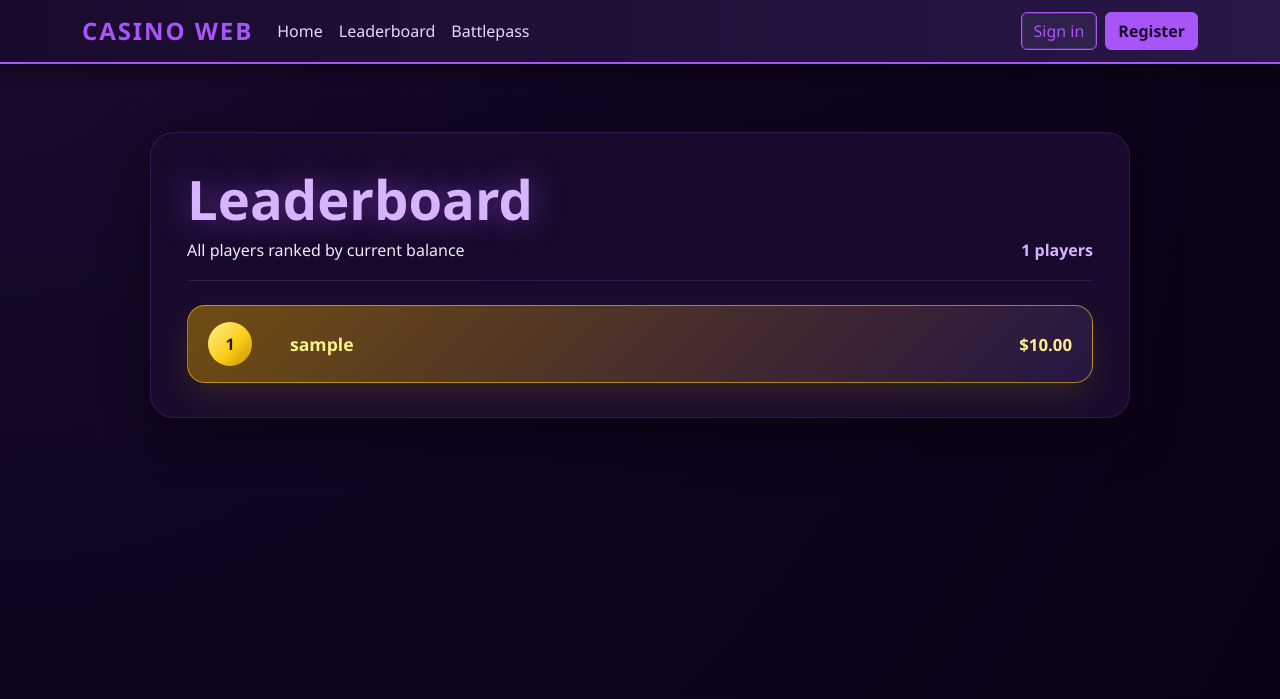
After one commit to gyarab/2025-3e-casino_web, a Django app: page /leaderboard/ in a window 1280 px wide. The commit adds this page. Shown: the top 699 px of the page. Run offline with Django 5.2, Linux system fonts and the light colour scheme; tables that the repository leaves empty hold one stand-in row (values such as "Sample post"); parts of the project's set-up code (start-up, migrations or seed data) failed here and were passed over.

Commit message:
Leaderboaerd je tam

```diff
--- a/projekt_2025_3e_casino_web/main/templates/main/base.html
+++ b/projekt_2025_3e_casino_web/main/templates/main/base.html
@@ -379,6 +379,7 @@
             <div class="collapse navbar-collapse" id="navbarMain">
                 <ul class="navbar-nav me-auto mb-2 mb-lg-0">
                     <li class="nav-item"><a class="nav-link" href="{% url 'home' %}">Home</a></li>
+                    <li class="nav-item"><a class="nav-link" href="{% url 'leaderboard' %}">Leaderboard</a></li>
                     <li class="nav-item"><a class="nav-link" href="{% url 'battlepass' %}">Battlepass</a></li>
                 </ul>
                 <div class="d-flex align-items-center">
--- a/projekt_2025_3e_casino_web/main/templates/main/home.html
+++ b/projekt_2025_3e_casino_web/main/templates/main/home.html
@@ -42,6 +42,7 @@
         .game-card:nth-child(2) { animation-delay: 0.55s; }
         .game-card:nth-child(3) { animation-delay: 0.7s; }
         .game-card:nth-child(4) { animation-delay: 0.85s; }
+        .game-card:nth-child(5) { animation-delay: 1s; }
         .game-card:hover {
             transform: translateY(-5px) scale(1.02);
             box-shadow: var(--game-card-hover-shadow, 0 20px 60px rgba(0, 0, 0, 0.5), 0 0 60px rgba(168, 85, 247, 0.22));
@@ -174,6 +175,11 @@
                 <p>Play poker against other players!</p>
                 <button class="btn-play" onclick="window.location.href='{% url 'poker_lobby' %}'">Play</button>
             </div>
+            <div class="game-card">
+                <h3>🏆 Leaderboard</h3>
+                <p>See all players ranked by current balance.</p>
+                <button class="btn-play" onclick="window.location.href='{% url 'leaderboard' %}'">View</button>
+            </div>
         </div>
 
         <div class="battlepass-section" id="battlepassSection" style="display: none;">
--- /dev/null
+++ b/projekt_2025_3e_casino_web/main/templates/main/leaderboard.html
@@ -0,0 +1,208 @@
+{% extends 'main/base.html' %}
+
+{% block title %}Leaderboard - Casino Web{% endblock %}
+
+{% block extra_head %}
+<style>
+    .leaderboard-page {
+        width: min(94vw, 980px);
+        margin: 0 auto;
+        padding: 32px 0 56px;
+    }
+
+    .leaderboard-panel {
+        background: var(--game-section-bg, rgba(26, 11, 46, 0.92));
+        border: 1px solid var(--game-section-border, rgba(168, 85, 247, 0.18));
+        border-radius: 24px;
+        box-shadow: 0 18px 50px rgba(0, 0, 0, 0.42);
+        padding: 34px 36px;
+    }
+
+    .leaderboard-header {
+        display: flex;
+        justify-content: space-between;
+        align-items: flex-end;
+        gap: 18px;
+        border-bottom: 1px solid var(--game-section-border, rgba(168, 85, 247, 0.24));
+        padding-bottom: 18px;
+        margin-bottom: 24px;
+    }
+
+    .leaderboard-title {
+        color: var(--page-title-color, #d8b4fe);
+        font-size: clamp(2rem, 6vw, 3.4rem);
+        font-weight: 900;
+        margin: 0;
+        text-shadow: var(--page-title-shadow, 0 0 30px rgba(168,85,247,0.55));
+    }
+
+    .leaderboard-subtitle {
+        color: var(--game-card-text, #e9d5ff);
+        margin: 6px 0 0;
+    }
+
+    .leaderboard-count {
+        color: var(--page-title-color, #c084fc);
+        font-weight: 900;
+        white-space: nowrap;
+    }
+
+    .leaderboard-list {
+        display: grid;
+        gap: 12px;
+    }
+
+    .leaderboard-row {
+        display: grid;
+        grid-template-columns: 64px minmax(0, 1fr) auto;
+        align-items: center;
+        gap: 18px;
+        background: var(--game-quest-card-bg, rgba(42, 24, 74, 0.85));
+        border: 1px solid var(--game-quest-card-border, rgba(168, 85, 247, 0.14));
+        border-radius: 18px;
+        padding: 16px 20px;
+    }
+
+    .leaderboard-row.rank-gold {
+        background: linear-gradient(135deg, rgba(120, 83, 16, 0.92), rgba(42, 24, 74, 0.78));
+        border-color: rgba(250, 204, 21, 0.58);
+        box-shadow: 0 14px 34px rgba(250, 204, 21, 0.12);
+    }
+
+    .leaderboard-row.rank-silver {
+        background: linear-gradient(135deg, rgba(71, 85, 105, 0.92), rgba(42, 24, 74, 0.78));
+        border-color: rgba(203, 213, 225, 0.54);
+        box-shadow: 0 14px 34px rgba(203, 213, 225, 0.1);
+    }
+
+    .leaderboard-row.rank-bronze {
+        background: linear-gradient(135deg, rgba(120, 53, 15, 0.92), rgba(42, 24, 74, 0.78));
+        border-color: rgba(217, 119, 6, 0.58);
+        box-shadow: 0 14px 34px rgba(217, 119, 6, 0.12);
+    }
+
+    .leaderboard-rank {
+        display: grid;
+        place-items: center;
+        width: 44px;
+        height: 44px;
+        border-radius: 999px;
+        background: linear-gradient(135deg, var(--toggle-btn-bg-start, #a855f7), var(--toggle-btn-bg-end, #7c3aed));
+        color: var(--btn-text, #1a0b2e);
+        font-weight: 900;
+    }
+
+    .rank-gold .leaderboard-rank {
+        background: linear-gradient(135deg, #fef08a, #facc15 58%, #ca8a04);
+        color: #231a08;
+    }
+
+    .rank-silver .leaderboard-rank {
+        background: linear-gradient(135deg, #f8fafc, #cbd5e1 58%, #64748b);
+        color: #0f172a;
+    }
+
+    .rank-bronze .leaderboard-rank {
+        background: linear-gradient(135deg, #fed7aa, #d97706 58%, #7c2d12);
+        color: #fff7ed;
+    }
+
+    .leaderboard-player {
+        color: var(--game-card-text, #f3e8ff);
+        font-size: 1.1rem;
+        font-weight: 850;
+        min-width: 0;
+        overflow: hidden;
+        text-overflow: ellipsis;
+        white-space: nowrap;
+    }
+
+    .leaderboard-balance {
+        color: var(--page-title-color, #d8b4fe);
+        font-size: 1.05rem;
+        font-weight: 900;
+        text-align: right;
+        white-space: nowrap;
+    }
+
+    .rank-gold .leaderboard-player,
+    .rank-gold .leaderboard-balance {
+        color: #fef08a;
+    }
+
+    .rank-silver .leaderboard-player,
+    .rank-silver .leaderboard-balance {
+        color: #e2e8f0;
+    }
+
+    .rank-bronze .leaderboard-player,
+    .rank-bronze .leaderboard-balance {
+        color: #fed7aa;
+    }
+
+    .leaderboard-empty {
+        color: var(--game-card-text, #e9d5ff);
+        text-align: center;
+        padding: 28px;
+    }
+
+    @media (max-width: 640px) {
+        .leaderboard-page {
+            padding-top: 18px;
+        }
+
+        .leaderboard-panel {
+            padding: 26px 18px;
+        }
+
+        .leaderboard-header {
+            align-items: flex-start;
+            flex-direction: column;
+        }
+
+        .leaderboard-row {
+            grid-template-columns: 48px minmax(0, 1fr);
+            gap: 12px;
+            padding: 14px;
+        }
+
+        .leaderboard-rank {
+            width: 38px;
+            height: 38px;
+        }
+
+        .leaderboard-balance {
+            grid-column: 2;
+            text-align: left;
+        }
+    }
+</style>
+{% endblock %}
+
+{% block content %}
+<main class="leaderboard-page">
+    <section class="leaderboard-panel">
+        <div class="leaderboard-header">
+            <div>
+                <h1 class="leaderboard-title">Leaderboard</h1>
+                <p class="leaderboard-subtitle">All players ranked by current balance</p>
+            </div>
+            <div class="leaderboard-count">{{ players|length }} players</div>
+        </div>
+
+        {% if players %}
+            <div class="leaderboard-list">
+                {% for profile in players %}
+                    <div class="leaderboard-row{% if forloop.counter == 1 %} rank-gold{% elif forloop.counter == 2 %} rank-silver{% elif forloop.counter == 3 %} rank-bronze{% endif %}">
+                        <div class="leaderboard-rank">{{ forloop.counter }}</div>
+                        <div class="leaderboard-player">{{ profile.user.username }}</div>
+                        <div class="leaderboard-balance">${{ profile.balance|floatformat:2 }}</div>
+                    </div>
+                {% endfor %}
+            </div>
+        {% else %}
+            <div class="leaderboard-empty">No players yet.</div>
+        {% endif %}
+    </section>
+</main>
+{% endblock %}
--- a/projekt_2025_3e_casino_web/main/views.py
+++ b/projekt_2025_3e_casino_web/main/views.py
@@ -32,6 +32,11 @@ def signin(request):
 
 def home(request):
     return render(request, 'main/home.html')
+
+
+def leaderboard(request):
+    players = UserProfile.objects.select_related('user').order_by('-balance', 'user__username')
+    return render(request, 'main/leaderboard.html', {'players': players})
 
 
 @login_required
--- a/projekt_2025_3e_casino_web/projekt_2025_3e_casino_web/urls.py
+++ b/projekt_2025_3e_casino_web/projekt_2025_3e_casino_web/urls.py
@@ -9,6 +9,7 @@ urlpatterns = [
     path('home/', views.home, name='home_page'),
     path('index/', views.home, name='index'),
     path('signin/', views.signin, name='signin'),
+    path('leaderboard/', views.leaderboard, name='leaderboard'),
 
     path('blackjack/', views.blackjack, name='blackjack'),
     path('roulette/', views.roulette, name='roulette'),
```
